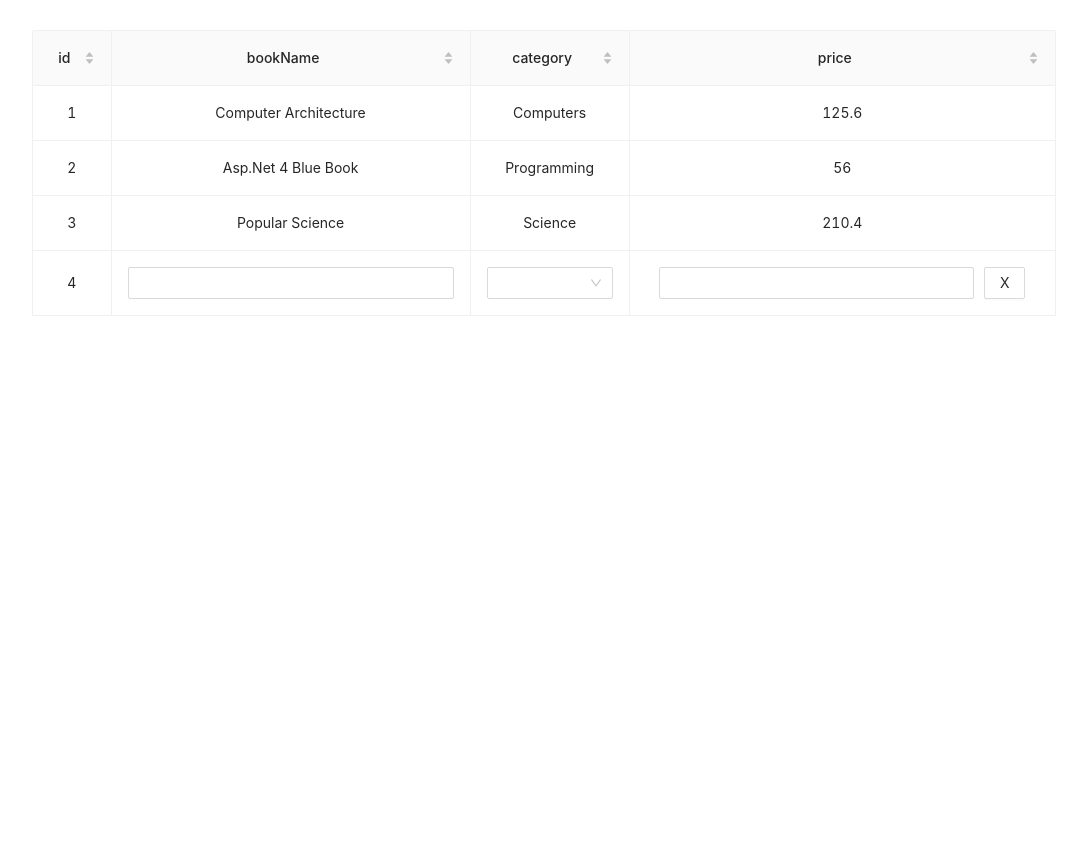
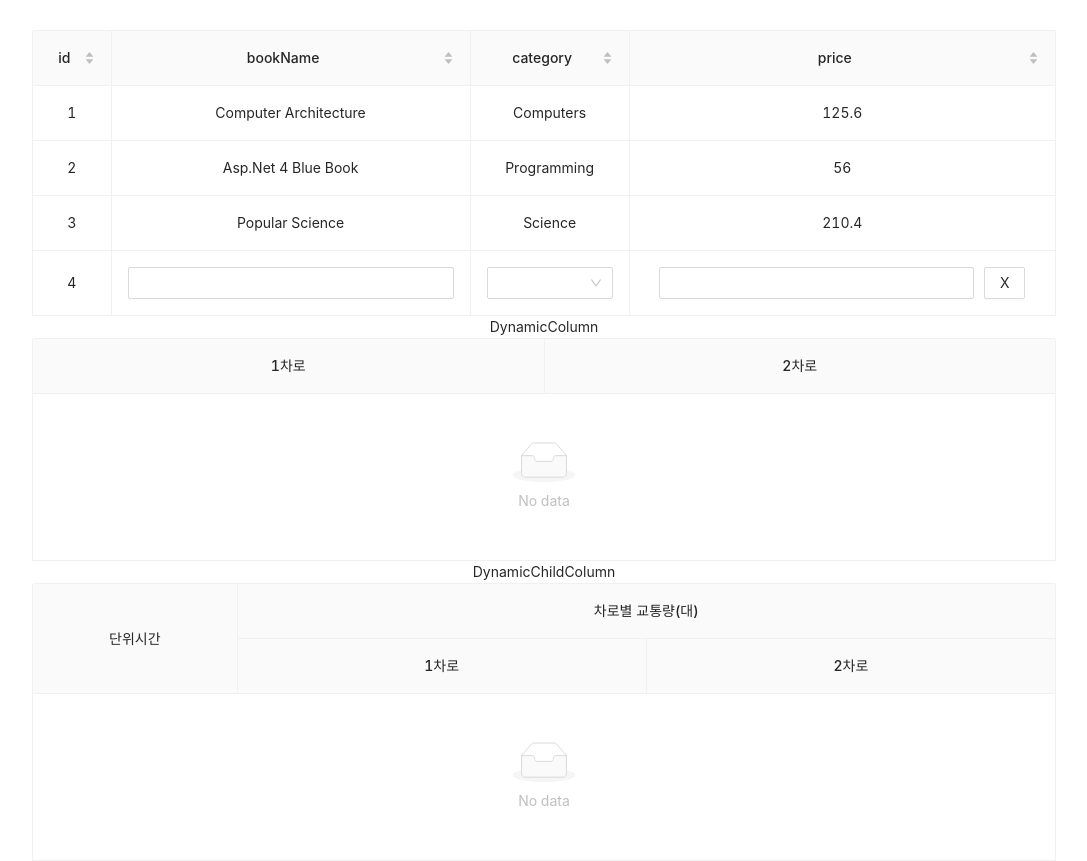
Before and after one commit to dkgus/crud, a React (Create React App) app: page / in a window 1280 px wide. Shown: the whole page, without its empty margins (96-1183 px from the left). Before the commit the page ends 800 px from the top, so only its background shows below. Built offline with nearby package versions, Linux system fonts and the light colour scheme.

Commit message:
dynamic column생성

```diff
--- a/src/App.js
+++ b/src/App.js
@@ -1,9 +1,15 @@
 import "./App.css";
 import Crud from "./components/Crud";
+import DynamicColumn from "./components/DynamicColumn";
+import DynamicChildColumn from "./components/DynamicChildColumn";
 function App() {
   return (
     <div className="App">
       <Crud />
+      DynamicColumn
+      <DynamicColumn />
+      DynamicChildColumn
+      <DynamicChildColumn />
     </div>
   );
 }
--- a/src/components/Crud.js
+++ b/src/components/Crud.js
@@ -1,4 +1,4 @@
-import React, { useState, useEffect } from "react";
+import React, { useState, useEffect, useRef } from "react";
 import { Table, Select, Input, Button, message, Popconfirm } from "antd";
 import "antd/dist/antd.css";
 
@@ -8,7 +8,7 @@ const Crud = () => {
   const columns = [];
   const deleteText = "해당 데이터를 삭제하시겠습니까?";
   const description = "해당 데이터는 복구되지 않습니다.";
-
+  const tableRef = useRef();
   const [data, setData] = useState([
     {
       id: "1",
@@ -50,13 +50,32 @@ const Crud = () => {
   }, []);
 
   useEffect(() => {
-    console.log("checkSave", checkSave);
-    if (checkSave === true) {
-      let table = document.querySelectorAll(".custom_table");
-    } else {
-      console.log("save아님");
-    }
-  }, [checkSave, copyData]);
+    console.log("tableRef", tableRef);
+  }, [copyData]);
+
+  // useEffect(() => {
+  //   const getTable = document.getElementsByClassName("ant-table-tbody");
+  //   Array.from(getTable).forEach((item) => {
+  //     const childList = item.childNodes;
+
+  //     let lastRow = childList[childList.length - 1];
+  //     console.log("lastRow2", lastRow.childNodes[1]);
+  //     console.log("lastRow2", lastRow.children[1].children[0]);
+  //     let lastInput = lastRow.children[1].children[0];
+  //     lastInput.focus();
+  //   });
+  // }, [copyData]);
+  // useEffect(() => {
+  //   console.log("tableIdx", tableIdx);
+  //   setCheckSave(false);
+  //   if (checkSave === true) {
+  //     let table = document.querySelectorAll(".custom_input");
+  //     let lastChild = table[table.length - 1];
+  //     console.log("lastChild", lastChild);
+  //     lastChild.focus();
+  //   } else {
+  //   }
+  // }, [copyData, checkSave]);
 
   useEffect(() => {
     console.log("deleteList", deleteList);
@@ -64,7 +83,7 @@ const Crud = () => {
 
   const onChange = (e, type) => {
     if (type === "bookName") {
-      const regExp = /^[가-힣\s]+$/;
+      const regExp = /^[ㄱ-ㅎ|ㅏ-ㅣ|가-힣\s]+$/;
       const ele = e.target;
       if (regExp.test(ele.value)) {
         ele.value = ele.value.replace(regExp, "");
@@ -86,6 +105,8 @@ const Crud = () => {
   console.log("data", data);
 
   const pressEnter = () => {
+    //setCheckSave(false);
+
     if (
       copyData[tableIdx].category === "" ||
       copyData[tableIdx].bookName === ""
@@ -93,25 +114,12 @@ const Crud = () => {
       alert("저장에 필요한 데이터를 모두 입력해주세요.");
     } else {
       alert("데이터 저장에 성공했습니다.");
+
       setCheckSave(true);
-      // const customTable = document.querySelectorAll(
-      //   ".custom_table .ant-table-tbody"
-      // )[0];
-
-      // const lastChild = customTable.lastChild;
-      // console.log("lastChild", lastChild);
       setNextRow();
     }
   };
 
-  const chkCharCode = (e) => {
-    console.log("eee", e.target);
-    const regExp = /[^0-9a-zA-Z]/g;
-    const ele = e.target;
-    if (regExp.test(ele.value)) {
-      ele.value = ele.value.replace(regExp, "");
-    }
-  };
   const setNextRow = () => {
     copyData.push({
       id: String(copyData.length + 1),
@@ -176,7 +184,7 @@ const Crud = () => {
                 return (
                   <Input
                     onChange={(e) => onChange(e, "bookName")}
-                    //value={bookNameVal[tableIdx]}
+                    className="custom_input"
                     value={text}
                   />
                 );
@@ -221,6 +229,7 @@ const Crud = () => {
         style={{ width: "80%", margin: "0 auto", paddingTop: 30 }}
         bordered
         pagination={false}
+        ref={tableRef}
         onRow={(record, index) => {
           return {
             onClick: (event) => {
--- /dev/null
+++ b/src/components/DynamicChildColumn.js
@@ -0,0 +1,125 @@
+import React, { useState, useEffect } from "react";
+import { Table } from "antd";
+import "antd/dist/antd.css";
+
+const DynamicChildColumn = () => {
+  const [laneData, setLaneData] = useState([
+    {
+      lane_num_statistics: [
+        {
+          lane_num: "1",
+          data: [
+            {
+              unit_time: "5분",
+              volume: "1",
+            },
+            {
+              unit_time: "10분",
+              volume: "11",
+            },
+            {
+              unit_time: "30분",
+              volume: "111",
+            },
+            {
+              unit_time: "1시간",
+              volume: "1111",
+            },
+            {
+              unit_time: "1일",
+              volume: "11111",
+            },
+          ],
+        },
+        {
+          lane_num: "2",
+          data: [
+            {
+              unit_time: "5분",
+              volume: "2",
+            },
+            {
+              unit_time: "10분",
+              volume: "22",
+            },
+            {
+              unit_time: "30분",
+              volume: "222",
+            },
+            {
+              unit_time: "1시간",
+              volume: "2222",
+            },
+            {
+              unit_time: "1일",
+              volume: "22222",
+            },
+          ],
+        },
+      ],
+    },
+  ]);
+  const newArr = [];
+
+  useEffect(() => {
+    console.log("laneData", laneData[0]);
+    laneData[0].lane_num_statistics.forEach((item) => {
+      //데이터  1_volume형태로 가공하기
+      let laneName = item.lane_num;
+      item.data.map((elem) => {
+        newArr.push({
+          time: elem.unit_time,
+          [laneName + "_volume"]: `${elem.volume}`,
+        });
+        return newArr;
+      });
+      //setLaneData2(newArr);
+    });
+
+    // newArr.forEach((item) => {
+    //   console.log("item77", item);
+    //   let keyName = Object.keys(item);
+    //   console.log("one", keyName);
+    //   if (keyName === "time"&&item.time ===) {
+
+    //   }
+    // });
+  }, [laneData]);
+
+  const columns = [
+    {
+      title: "단위시간",
+      dataIndex: "time",
+      key: "time",
+      align: "center",
+      width: "20%",
+    },
+    {
+      title: "차로별 교통량(대)",
+      dataIndex: "car_volume",
+      key: "car_volume",
+      align: "center",
+      children: laneData[0].lane_num_statistics.map((item) => {
+        return {
+          title: `${item.lane_num}차로`,
+          dataIndex: `${item.lane_num}_volume`,
+          key: `${item.lane_num}_volume`,
+          align: "center",
+        };
+      }),
+    },
+  ];
+
+  return (
+    <>
+      <Table
+        columns={columns}
+        style={{ width: "80%", margin: "0 auto" }}
+        data={newArr}
+        bordered
+      />
+    </>
+  );
+};
+
+export default DynamicChildColumn;
--- /dev/null
+++ b/src/components/DynamicColumn.js
@@ -0,0 +1,107 @@
+import React, { useState } from "react";
+import { Table } from "antd";
+
+const DynamicColumn = () => {
+  const columns = [];
+  const [data, setData] = useState([
+    {
+      lane_data: [
+        {
+          lane_num: "1",
+          turn_type: "좌회전",
+          data: [
+            {
+              sensing_date: "2022-05-02 00:00:00",
+              car_img: "ftp://192.123.24.535/123.jpg",
+            },
+          ],
+        },
+        {
+          lane_num: "2",
+          turn_type: "직진",
+          data: [
+            {
+              sensing_date: "2022-05-02 00:00:00",
+              car_img: "ftp://192.123.24.535/123.jpg",
+            },
+          ],
+        },
+      ],
+      turn_data: [
+        {
+          turn_type: "좌회전",
+          data: [
+            {
+              sensing_date: "2022-05-02 00:00:00",
+              lane_num: "1",
+              car_speed: "40",
+              car_type: "승용차",
+              car_img: "ftp://192.123.24.535/445.jpg",
+            },
+            {
+              sensing_date: "2022-05-02 00:00:00",
+              lane_num: "2",
+              car_img: "30",
+              car_type: "트럭(중)",
+              car_img: "ftp://192.123.24.535/446.jpg",
+            },
+            {
+              sensing_date: "2022-05-02 00:00:00",
+              lane_num: "2",
+              car_speed: "32.3",
+              car_type: "트럭(중)",
+              car_img: "ftp://192.123.24.535/446.jpg",
+            },
+          ],
+        },
+        {
+          turn_type: "직진",
+          data: [
+            {
+              sensing_date: "2022-05-02 00:00:00",
+              lane_num: "2",
+              car_speed: "40",
+              car_type: "승용차",
+              car_img: "ftp://192.123.24.535/445.jpg",
+            },
+            {
+              sensing_date: "2022-05-02 00:00:00",
+              lane_num: "4",
+              car_speed: "40",
+              car_type: "승용차",
+              car_img: "ftp://192.123.24.535/445.jpg",
+            },
+            {
+              sensing_date: "2022-05-02 00:00:00",
+              lane_num: "4",
+              car_speed: "40",
+              car_type: "승용차",
+              car_img: "ftp://192.123.24.535/445.jpg",
+            },
+          ],
+        },
+      ],
+    },
+  ]);
+  data[0].lane_data.map((item) => (
+    <span>
+      {columns.push({
+        title: `${item.lane_num}차로`,
+        align: "center",
+      })}
+    </span>
+  ));
+
+  return (
+    <>
+      <Table
+        columns={columns}
+        // dataSource={data}
+        style={{ width: "80%", margin: "0 auto" }}
+        bordered
+      />
+    </>
+  );
+};
+
+export default DynamicColumn;
```
